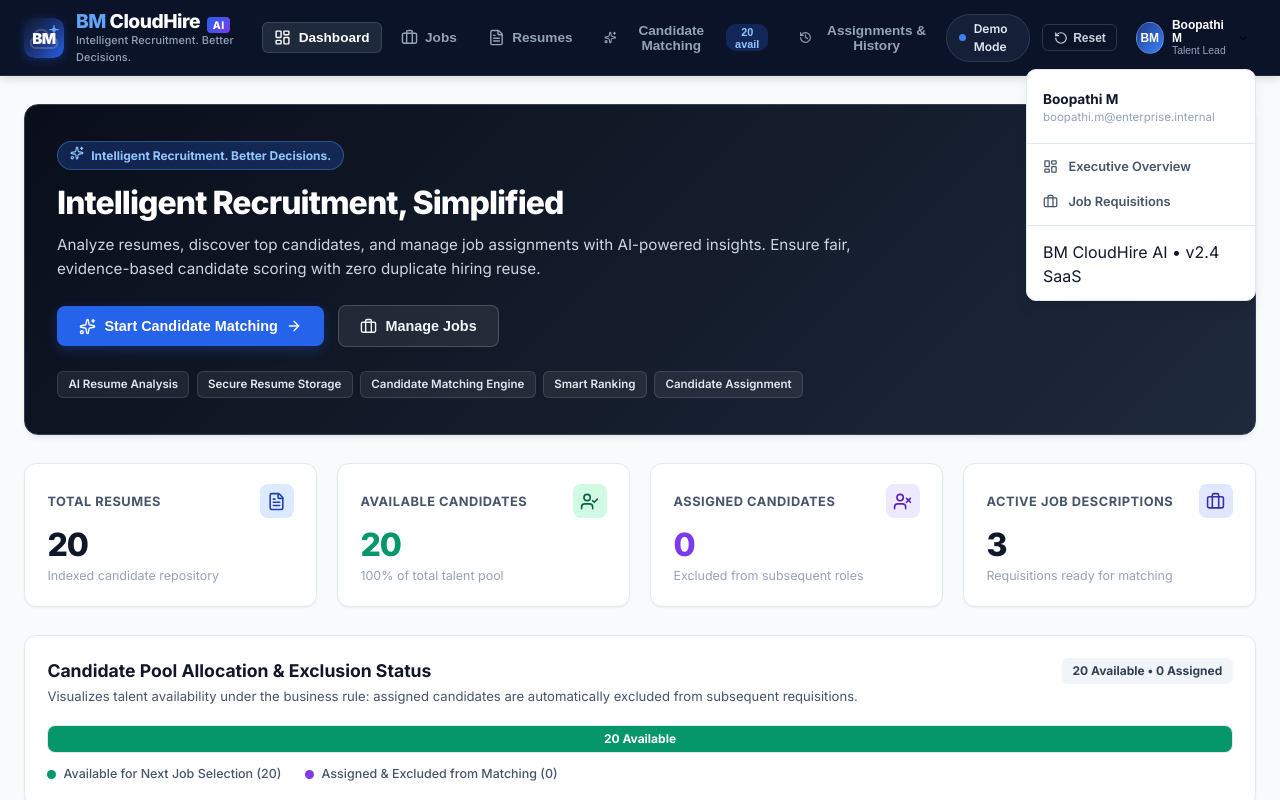
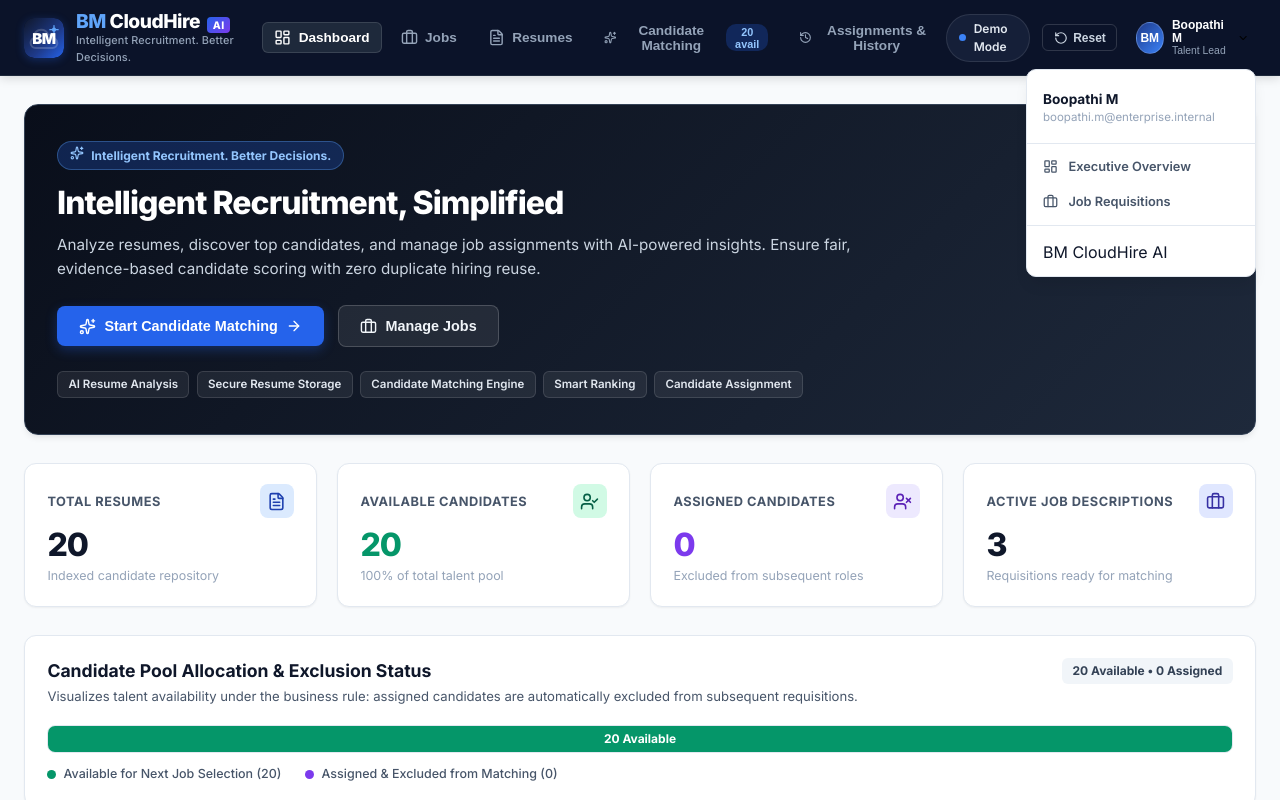
Before and after one commit to BoopathiM9/BM_CloudHire_AI, a React (Vite) app in the folder frontend/: page / in a window 1280 px wide. Both pictures are taken after a click on the button "User Account Menu". Shown: the top 800 px of the page. Built offline with nearby package versions, Linux system fonts and the light colour scheme; no server answers.

Commit message:
fix: remove version label from profile dropdown footer

```diff
--- a/frontend/src/components/Navbar.jsx
+++ b/frontend/src/components/Navbar.jsx
@@ -110,7 +110,7 @@ export default function Navbar({ activeTab, setActiveTab }) {
                 </div>
                 <div className="dropdown-divider"></div>
                 <div className="dropdown-footer">
-                  <span className="text-xs text-muted">BM CloudHire AI &bull; v2.4 SaaS</span>
+                  <span className="text-xs text-muted">BM CloudHire AI</span>
                 </div>
               </div>
             )}
```
